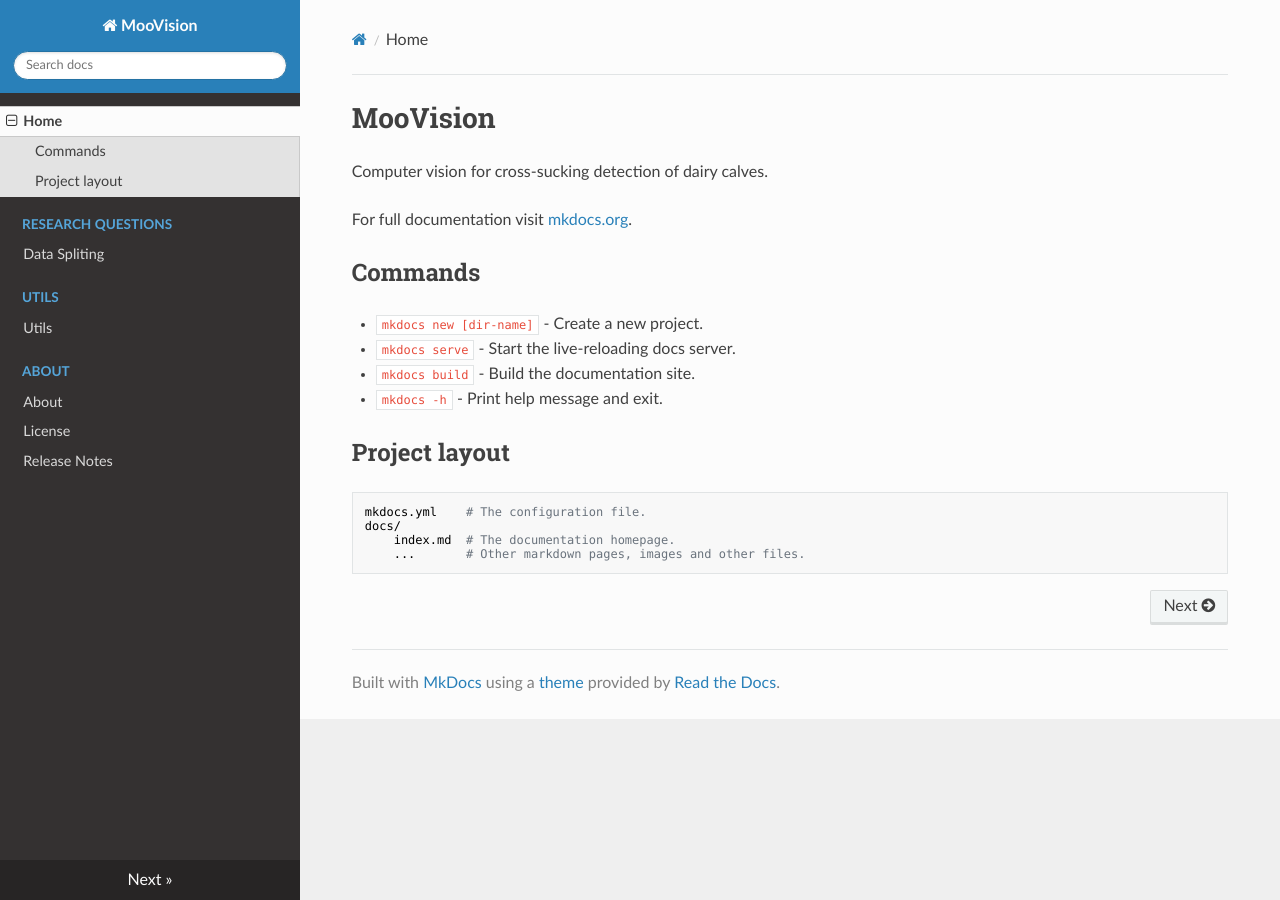
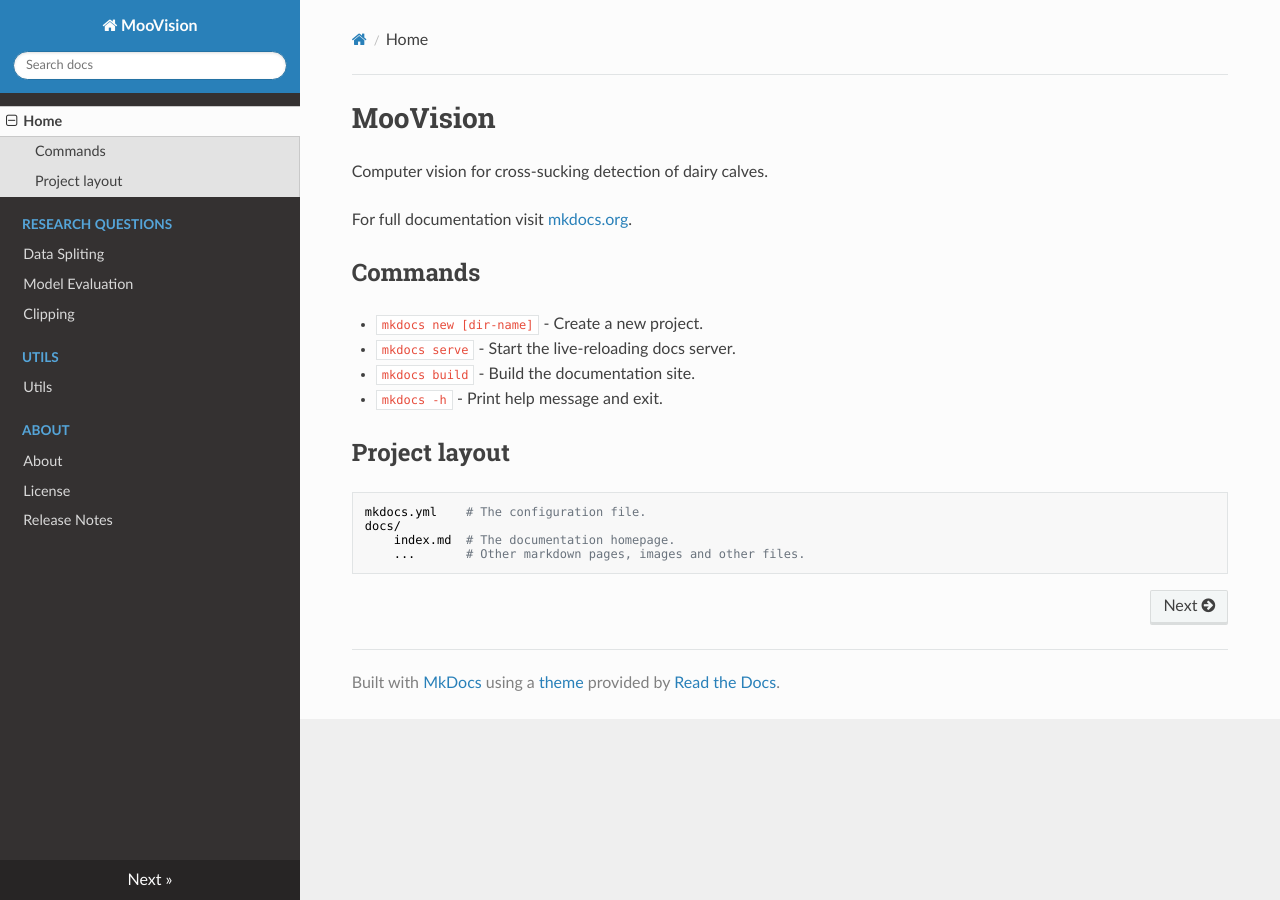
Before and after one commit to UBC-AWP/mooVision, an MkDocs documentation site: the page built from docs/index.md, in a window 1280 px wide. Built offline with MkDocs 1.6.1, drawn with Linux system fonts in a browser that asks for light colours; nearby versions of some CDN libraries.

Commit message:
update mkdoc to link individual doc

```diff
--- a/mkdocs.yml
+++ b/mkdocs.yml
@@ -24,6 +24,9 @@
   - Home: index.md
   - Research Questions:
     - Data Spliting: Research Questions/data_splitting.md
+    # - Baseline: docs/data_splitting.md
+    - Model Evaluation: evaluation.md
+    - Clipping: clipping.md
   - Utils:
     - Utils: utils/get_video.md
   - About:
```
